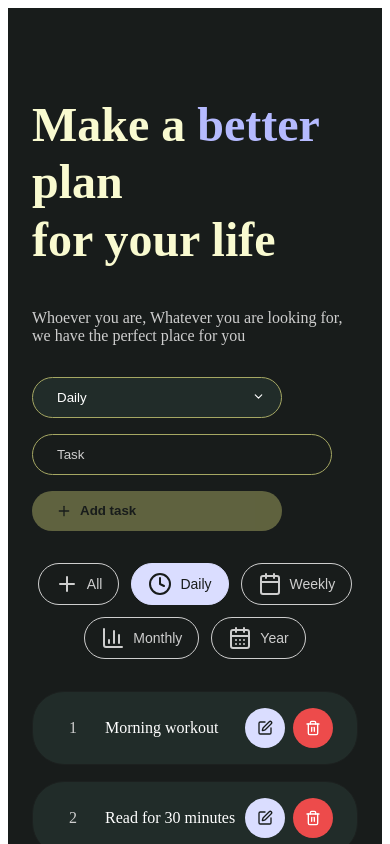
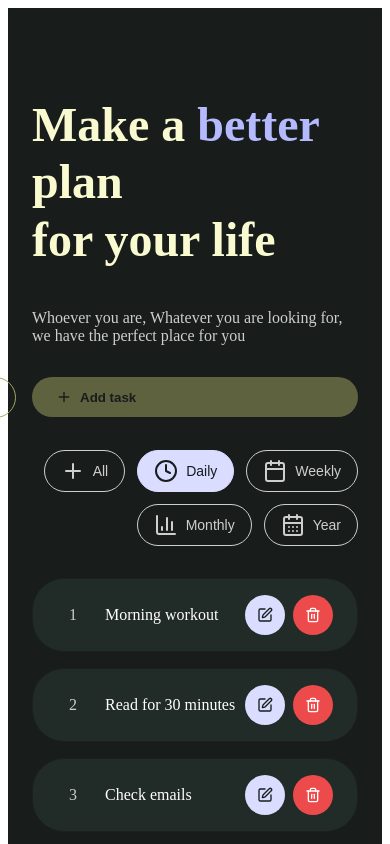
Before and after one commit to Bonaeineza31/Kanban-Website, a React (Vite) app: page /daily in a window 390 px wide. Shown: the top 844 px of the page. Built offline with nearby package versions, Linux system fonts and the light colour scheme.

Commit message:
updated the css

```diff
--- a/src/styles/navbar.css
+++ b/src/styles/navbar.css
@@ -40,6 +40,9 @@
   gap: 1rem;
   align-items: center;
   flex-wrap: nowrap;
+  flex: 2;
+  justify-content: flex-end;
+  min-width: 300px;
 }
 
 .duration-select {
@@ -155,9 +158,14 @@
 }
 
 @media (max-width: 768px) {
-  .navbar-form {
+  .navbar-bottom {
     flex-direction: column;
     align-items: stretch;
+  }
+
+  .navbar-subtitle,
+  .navbar-form {
+    width: 100%;
   }
 
   .duration-select,
@@ -166,8 +174,4 @@
     width: 100%;
     max-width: none;
   }
-
-  .filter-container {
-    justify-content: center;
-  }
 }
```
